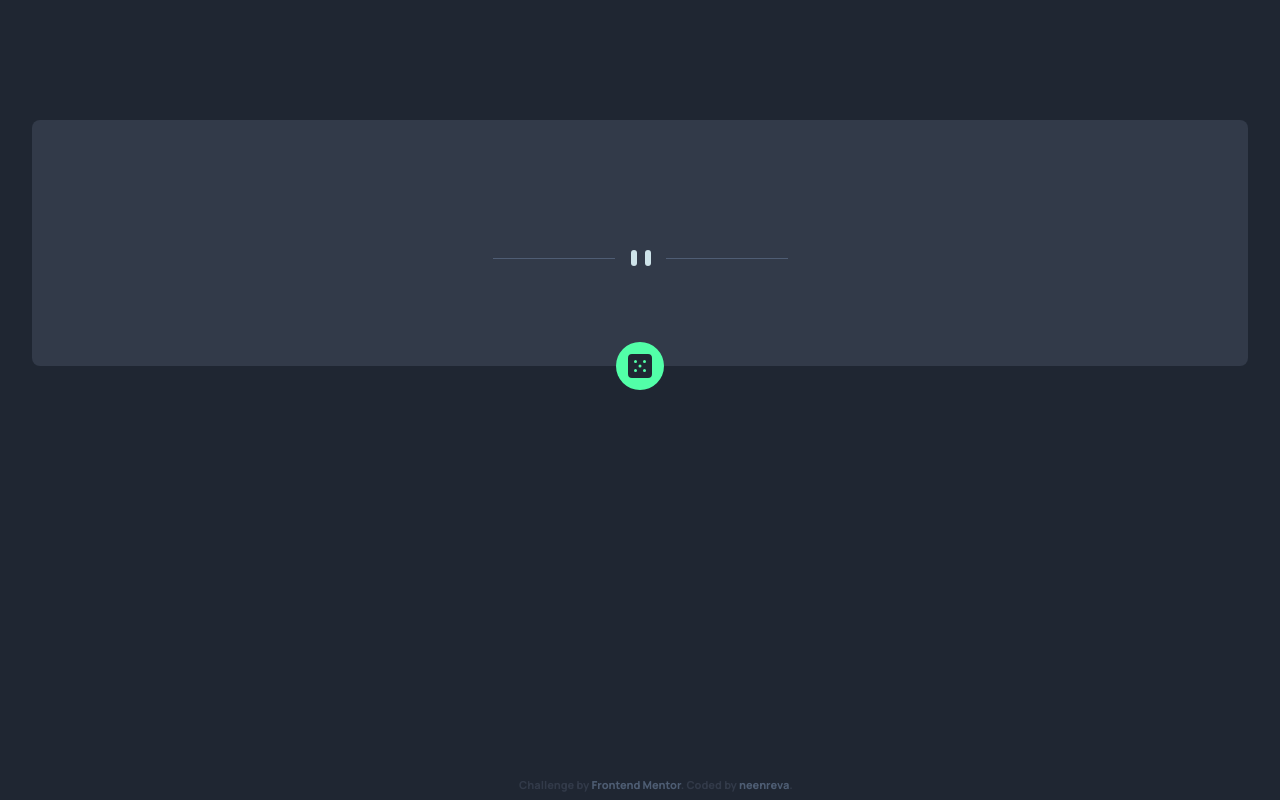
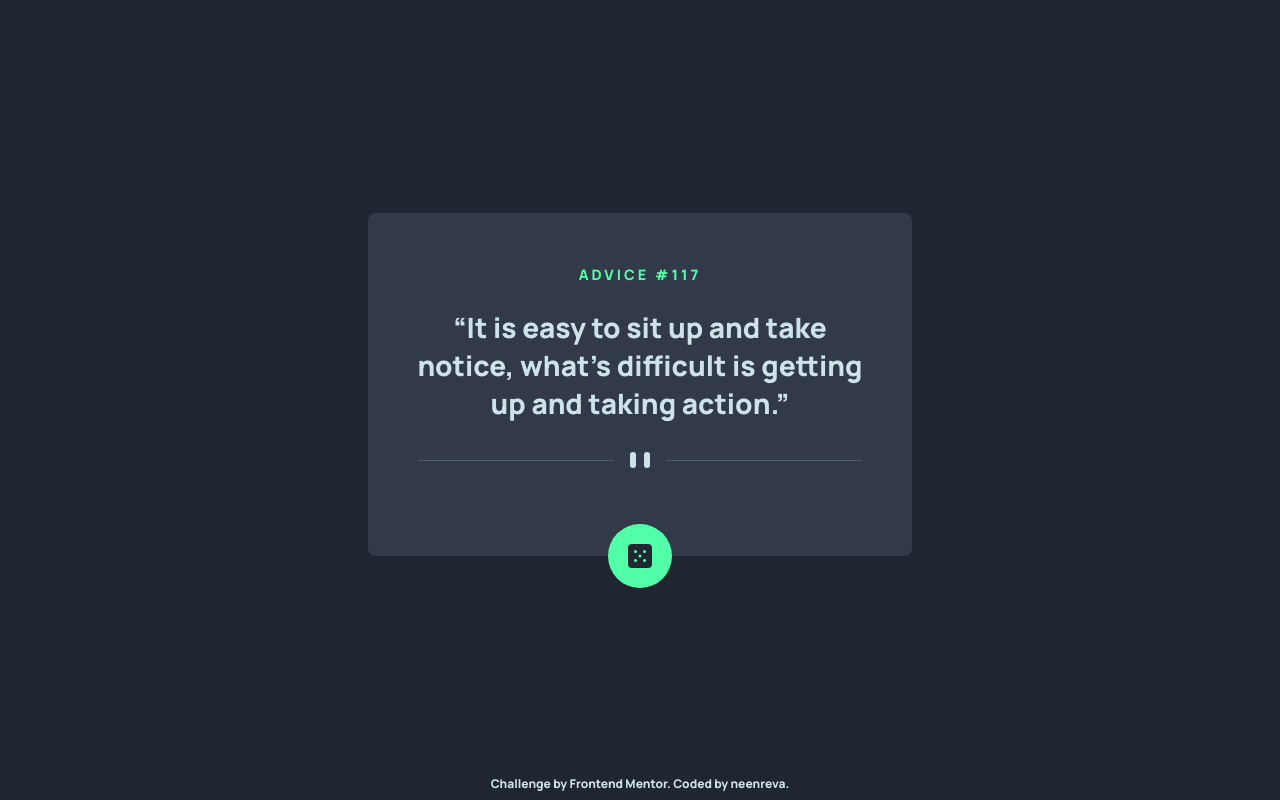
Before and after one commit to neenreva/advice-generator-app-main, a plain HTML site: page index.html in a window 1280 px wide. Drawn offline with Linux system fonts and the light colour scheme.

Commit message:
Layout Update

```diff
--- a/app.js
+++ b/app.js
@@ -8,11 +8,9 @@ function loadQuote() {
       return response.json();
     })
     .then((response) => {
-      id.innerHTML = `Advice # ${response.slip.id}`;
-      advice.innerHTML = `"${response.slip.advice}"`;
+      id.innerHTML = `Advice #${response.slip.id}`;
+      advice.innerHTML = `&#8220${response.slip.advice}&#8221`;
     });
 }
 
 dice.addEventListener("click", loadQuote);
-
-// loadQuote();
--- a/index.html
+++ b/index.html
@@ -17,14 +17,12 @@
     <script defer src="app.js"></script>
   </head>
   <body>
-    <main>
-      <section class="card">
-        <h1 class="card__number"></h1>
-        <p class="card__quote"></p>
-        <div class="card__dice">
-          <img src="./images/icon-dice.svg" alt="dice" />
-        </div>
-      </section>
+    <main class="card">
+      <h1 class="card__number">Advice #117</h1>
+      <p class="card__quote">&#8220It is easy to sit up and take notice, what's difficult is getting up and taking action.&#8221</p>
+      <div class="card__dice">
+        <img src="./images/icon-dice.svg" alt="dice" />
+      </div>
     </main>
 
     <footer class="attribution">
--- /dev/null
+++ b/styles/_desktop.scss
@@ -0,0 +1,23 @@
+@media (min-width: 800px) {
+  body {
+    height: 100vh;
+    justify-content: center;
+  }
+
+  .card {
+    margin-top: 0;
+    margin-bottom: 2rem;
+    width: 34rem;
+    .card__number {
+      font-size: 0.9rem;
+      letter-spacing: 3px;
+      padding: 3.25rem 0 1.5rem 0;
+    }
+    .card__quote {
+      font-size: 1.75rem;
+      &::after {
+        content: url(../images/pattern-divider-desktop.svg);
+      }
+    }
+  }
+}
--- a/styles/style.scss
+++ b/styles/style.scss
@@ -6,42 +6,45 @@ $-clr-GrayishBlue: hsl(217, 19%, 38%);
 $-clr-DarkGrayishBlue: hsl(217, 19%, 24%);
 $-clr-DarkBlue: hsl(218, 23%, 16%);
 
-$-fs-quote: 1.75rem;
+* {
+  margin: 0;
+  padding: 0;
+  box-sizing: border-box;
+}
 
 html {
   background-color: $-clr-DarkBlue;
+  font-family: "Manrope", sans-serif;
 }
 
 body {
-  font-family: "Manrope", sans-serif;
-  display: flex;
-  flex-direction: column;
-}
-
-main {
-  display: flex;
-  flex-direction: column;
-  align-items: center;
-}
-
-.card {
-  width: 90vw;
-  background-color: $-clr-DarkGrayishBlue;
+  width: 100vw;
   display: flex;
   flex-direction: column;
   align-items: center;
   position: absolute;
-  margin-top: 7rem;
+}
+
+.card {
+  display: flex;
+  flex-direction: column;
+  align-items: center;
+  background-color: $-clr-DarkGrayishBlue;
+  position: absolute;
+  width: clamp(295px, 90%, 34rem);
+  margin-top: 7.5rem;
   border-radius: 0.5rem;
-  padding: 2rem 2rem 0rem 2rem;
-
   .card__number {
     color: $-clr-NeonGreen;
     text-transform: uppercase;
+    font-size: .651rem;
+    letter-spacing: 3px;
+    padding: 2.5rem 0 1.5rem 0;
   }
   .card__quote {
+    width: 85%;
     color: $-clr-LightCyan;
-    font-size: $-fs-quote;
+    font-size: 1.5rem;
     text-align: center;
     display: flex;
     flex-direction: column;
@@ -49,6 +52,7 @@ main {
     &::after {
       content: url(../images/pattern-divider-mobile.svg);
         padding: 1rem;
+        overflow: hidden;
     }
   }
   .card__dice {
@@ -56,33 +60,35 @@ main {
     align-items: center;
     justify-content: center;
     background-color: $-clr-NeonGreen;
-    height: 3rem;
-    width: 3rem;
+    height: 4rem;
+    width: 4rem;
     border-radius: 50%;
     position: relative;
-    bottom: -1.5rem;
+    bottom: -2rem;
     img {
-      height: 50%;
+      height: 1.5rem;
     }
     &:hover {
       box-shadow: 0rem 0rem 1rem $-clr-NeonGreen;
+      cursor: pointer;
     }
   }
 }
 
-.attribution {
+footer {
+  position: fixed;
+  bottom: 1%;
   width: 100%;
-  position: fixed;
-  bottom: 0;
-  font-size: 11px;
+  font-size: .75rem;
   text-align: center;
-  color: $-clr-DarkGrayishBlue;
-  padding: .5rem;
+  color: $-clr-LightCyan;
   a {
-    color: $-clr-GrayishBlue;
+    color: $-clr-LightCyan;
     text-decoration: none;
-  }
-  a:hover {
-    color: $-clr-LightCyan;
+    &:hover {
+      color: $-clr-GrayishBlue;
+    }
   }
 }
+
+@import "./desktop.scss";
```
Also changed, not shown: design/FrontendMentorAdvicegeneratorapp.png (added), styles/style.css, 2 other files.
